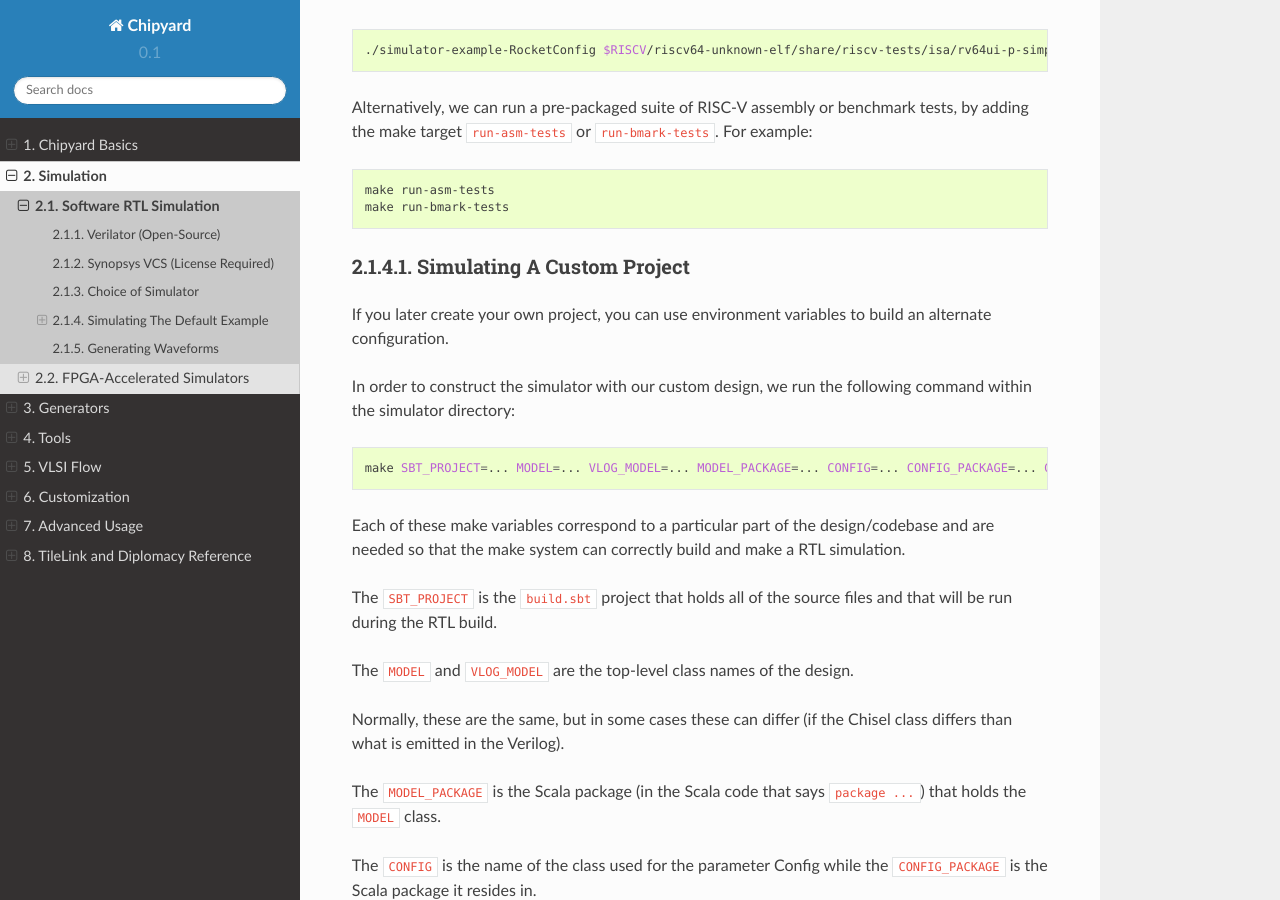
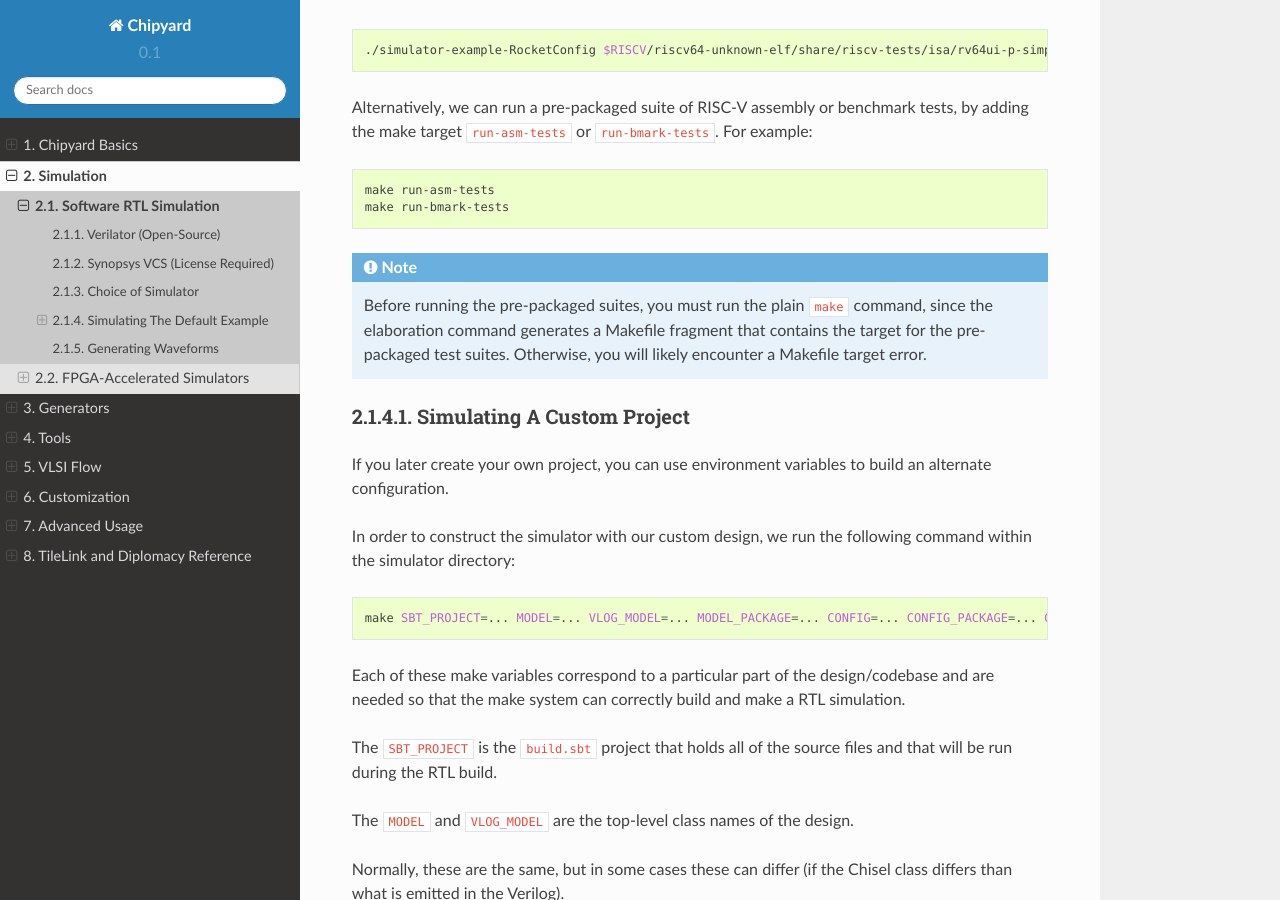
Before and after one commit to ucb-bar/chipyard, a Sphinx documentation site: the page built from docs/Simulation/Software-RTL-Simulation.rst, in a window 1280 px wide and 900 px high, scrolled down 1044 px. Built offline with Sphinx 7.4.7 and the Read the Docs theme 2.0.0, drawn with Linux system fonts in a browser that asks for light colours.

Commit message:
add makefile asm-tests note

```diff
--- a/docs/Simulation/Software-RTL-Simulation.rst
+++ b/docs/Simulation/Software-RTL-Simulation.rst
@@ -63,6 +63,9 @@ For example:
 
     make run-asm-tests
     make run-bmark-tests
+
+
+.. Note:: Before running the pre-packaged suites, you must run the plain ``make`` command, since the elaboration command generates a Makefile fragment that contains the target for the pre-packaged test suites. Otherwise, you will likely encounter a Makefile target error.
 
 
 .. _sw-sim-custom:
```
